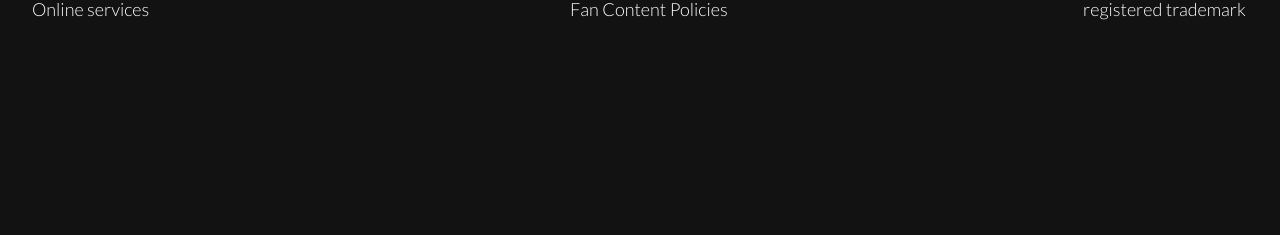
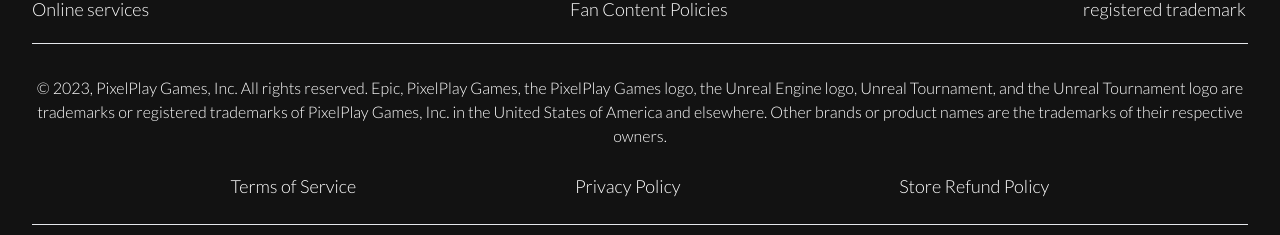
Before and after one commit to Osnaider19/store-games, a React (Vite) app: page / in a window 1280 px wide. Shown: the part 927-1162 px from the top of the page. Before the commit the page ends 1002 px from the top, so only its background shows below. Built offline with nearby package versions, Linux system fonts and the light colour scheme; no server answers.

Commit message:
add new style in footer

```diff
--- /dev/null
+++ b/src/components/Footer/Copyright.jsx
@@ -0,0 +1,22 @@
+import React from "react";
+import { ItemLink } from "./ItemLink";
+
+export const Copyright = () => {
+  return (
+    <div className="py-8 border-t">
+      <p className="text-center">
+        &copy; 2023, PixelPlay Games, Inc. All rights reserved. Epic, PixelPlay
+        Games, the PixelPlay Games logo, the Unreal Engine logo, Unreal
+        Tournament, and the Unreal Tournament logo are trademarks or registered
+        trademarks of PixelPlay Games, Inc. in the United States of America and
+        elsewhere. Other brands or product names are the trademarks of their
+        respective owners.
+      </p>
+      <div className="flex gap-5 justify-evenly items-center py-5 border-b">
+        <ItemLink link={`#`} text={`Terms of Service`} />
+        <ItemLink link={`#`} text={`Privacy Policy`} />
+        <ItemLink link={`#`} text={`Store Refund Policy`} />
+      </div>
+    </div>
+  );
+};
--- a/src/components/Footer/Footer.jsx
+++ b/src/components/Footer/Footer.jsx
@@ -1,6 +1,7 @@
 import React from "react";
 import { Redes } from "./Redes";
 import { ItemLink } from "./ItemLink";
+import { Copyright } from "./copyright";
 
 export const Footer = () => {
   return (
@@ -24,7 +25,7 @@
             <ItemLink link={`#`} text="registered trademark" />
           </div>
         </ul>
-
+        <Copyright/>
       </div>
     </div>
   );
--- a/src/components/Footer/ItemLink.jsx
+++ b/src/components/Footer/ItemLink.jsx
@@ -2,7 +2,7 @@
 
 export const ItemLink = ({link , text }) => {
   return (
-    <li className="py-1">
+    <li className="py-1 list-none">
       <a href={link} className="text-lg hover:underline hover:text-blue-400">{text}</a>
     </li>
   );
--- a/src/components/Home/Slider/Slider.jsx
+++ b/src/components/Home/Slider/Slider.jsx
@@ -16,7 +16,7 @@
         </div>
       )}
       <div className="relative top-[60px] h-screen w-full flex  snap-mandatory overflow-hidden">
-        {data?.results.slice(16, 17).map((game) => (
+        {data?.results.slice(19, 20).map((game) => (
           <div key={game.id} className="relative min-w-full snap-x">
             <BackgroundHome background={game.background_image} />
             <div className="flex">
--- a/src/components/Menu/Top.jsx
+++ b/src/components/Menu/Top.jsx
@@ -15,11 +15,6 @@
         link={`/discover/best-year`}
         name={"Best of the years"}
       />
-      <ItemMenu
-        icon={<BiBarChartAlt2 />}
-        link={`/discover/top`}
-        name={"All tim top 250"}
-      />
     </div>
   );
 }
```
